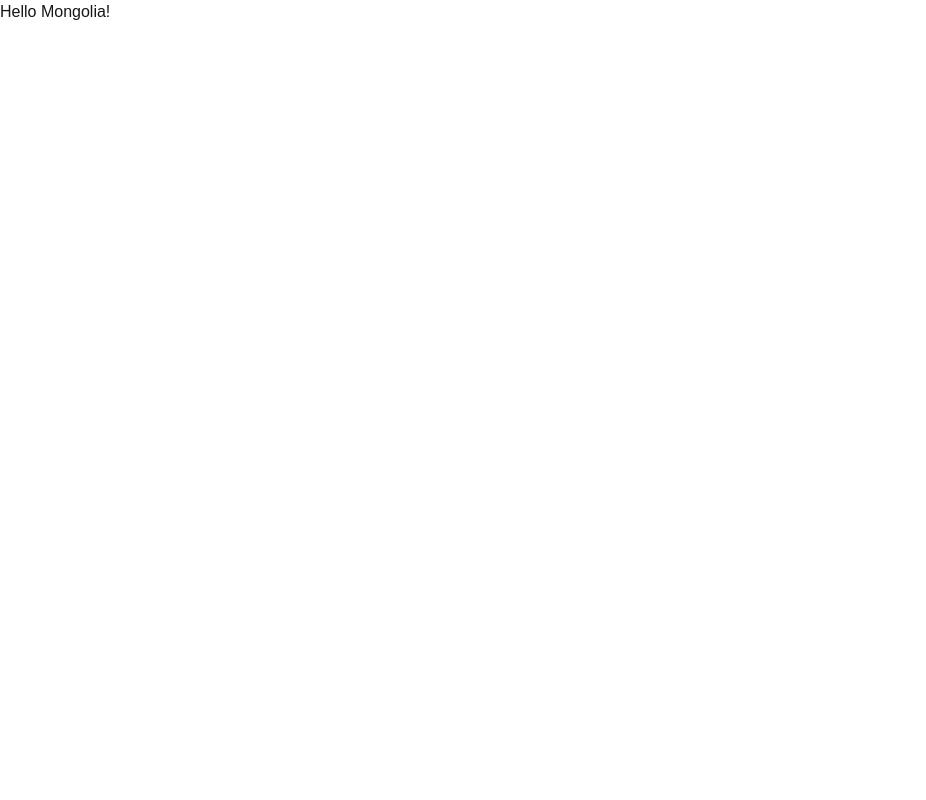
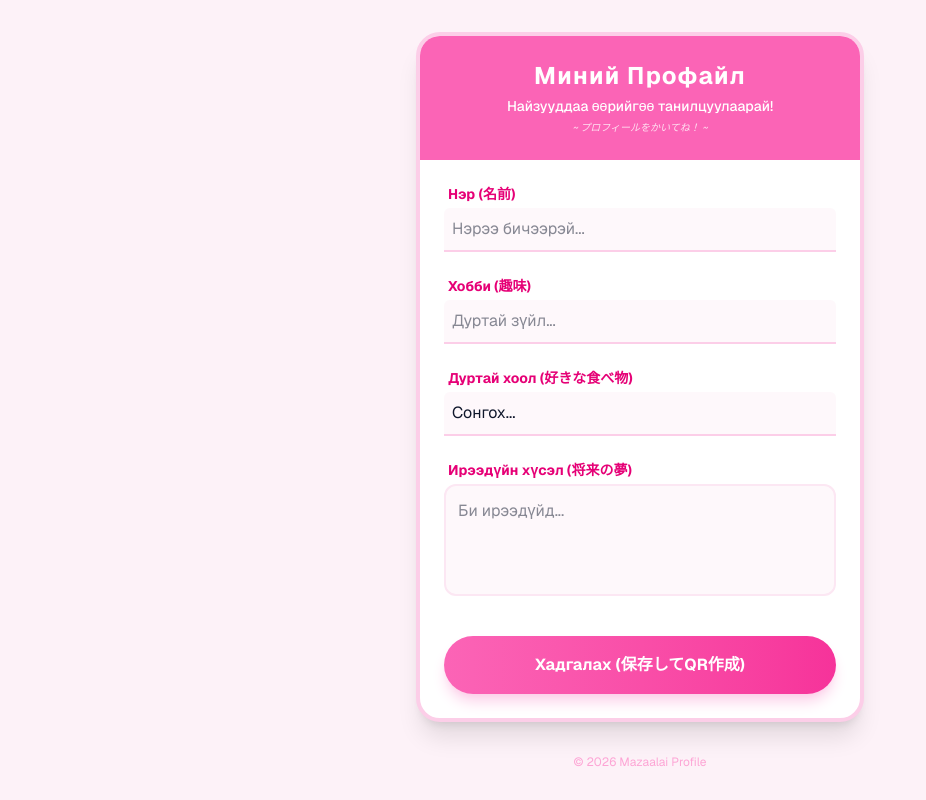
Before and after one commit to sho-nsmr/profile-app, a Next.js app: page / in a window 1280 px wide. Shown: the whole page, without its empty margins (0-926 px from the left). Built offline with nearby package versions, Linux system fonts and the light colour scheme.

Commit message:
Update page.tsx

```diff
--- a/app/page.tsx
+++ b/app/page.tsx
@@ -1,3 +1,74 @@
+"use client";
+
+import React from 'react';
+
 export default function Home() {
-  return <h1>Hello Mongolia!</h1>;
+  return (
+    <div className="min-h-screen bg-pink-50 p-4 font-sans text-slate-900 leading-relaxed">
+      {/* ヘッダー：プロフィール帳のタイトル */}
+      <div className="max-w-md mx-auto bg-white rounded-3xl shadow-xl overflow-hidden border-4 border-pink-200 mt-4">
+        <div className="bg-pink-400 p-6 text-white text-center">
+          <h1 className="text-2xl font-bold tracking-wider">Миний Профайл</h1>
+          <p className="text-sm mt-1 font-medium">Найзууддаа өөрийгөө танилцуулаарай!</p>
+          <p className="text-[10px] opacity-80 mt-1 italic">~ プロフィールをかいてね！ ~</p>
+        </div>
+
+        <form className="p-6 space-y-6">
+          {/* 名前 */}
+          <div>
+            <label className="block text-pink-600 font-bold mb-1 ml-1 text-sm">Нэр (名前)</label>
+            <input
+              type="text"
+              className="w-full border-b-2 border-pink-200 focus:border-pink-500 outline-none p-2 bg-pink-50/50 rounded-t-md transition-all"
+              placeholder="Нэрээ бичээрэй..."
+            />
+          </div>
+
+          {/* 趣味 */}
+          <div>
+            <label className="block text-pink-600 font-bold mb-1 ml-1 text-sm">Хобби (趣味)</label>
+            <input
+              type="text"
+              className="w-full border-b-2 border-pink-200 focus:border-pink-500 outline-none p-2 bg-pink-50/50 rounded-t-md transition-all"
+              placeholder="Дуртай зүйл..."
+            />
+          </div>
+
+          {/* モンゴルの好きな食べ物 */}
+          <div>
+            <label className="block text-pink-600 font-bold mb-1 ml-1 text-sm">Дуртай хоол (好きな食べ物)</label>
+            <select className="w-full border-b-2 border-pink-200 focus:border-pink-500 outline-none p-2 bg-pink-50/50 rounded-t-md transition-all appearance-none cursor-pointer">
+              <option value="">Сонгох...</option>
+              <option value="buuz">Бууз (ブーズ)</option>
+              <option value="khuushuur">Хуушуур (ホーショール)</option>
+              <option value="tsuivan">Цуйван (ツイワン)</option>
+              <option value="horhog">Хорхог (ホルホグ)</option>
+            </select>
+          </div>
+
+          {/* 将来の夢 */}
+          <div>
+            <label className="block text-pink-600 font-bold mb-1 ml-1 text-sm">Ирээдүйн хүсэл (将来の夢)</label>
+            <textarea
+              className="w-full border-2 border-pink-100 focus:border-pink-400 outline-none p-3 bg-pink-50/50 rounded-xl h-28 transition-all resize-none"
+              placeholder="Би ирээдүйд..."
+            />
+          </div>
+
+          {/* 保存ボタン */}
+          <div className="pt-2">
+            <button
+              type="button"
+              className="w-full bg-gradient-to-r from-pink-400 to-pink-500 hover:from-pink-500 hover:to-pink-600 text-white font-bold py-4 rounded-full shadow-lg transition-all transform active:scale-95 shadow-pink-200"
+            >
+              Хадгалах (保存してQR作成)
+            </button>
+          </div>
+        </form>
+      </div>
+
+      {/* フッター（ちょっとした装飾） */}
+      <p className="text-center text-pink-300 text-xs mt-8">© 2026 Mazaalai Profile</p>
+    </div>
+  );
 }
```
